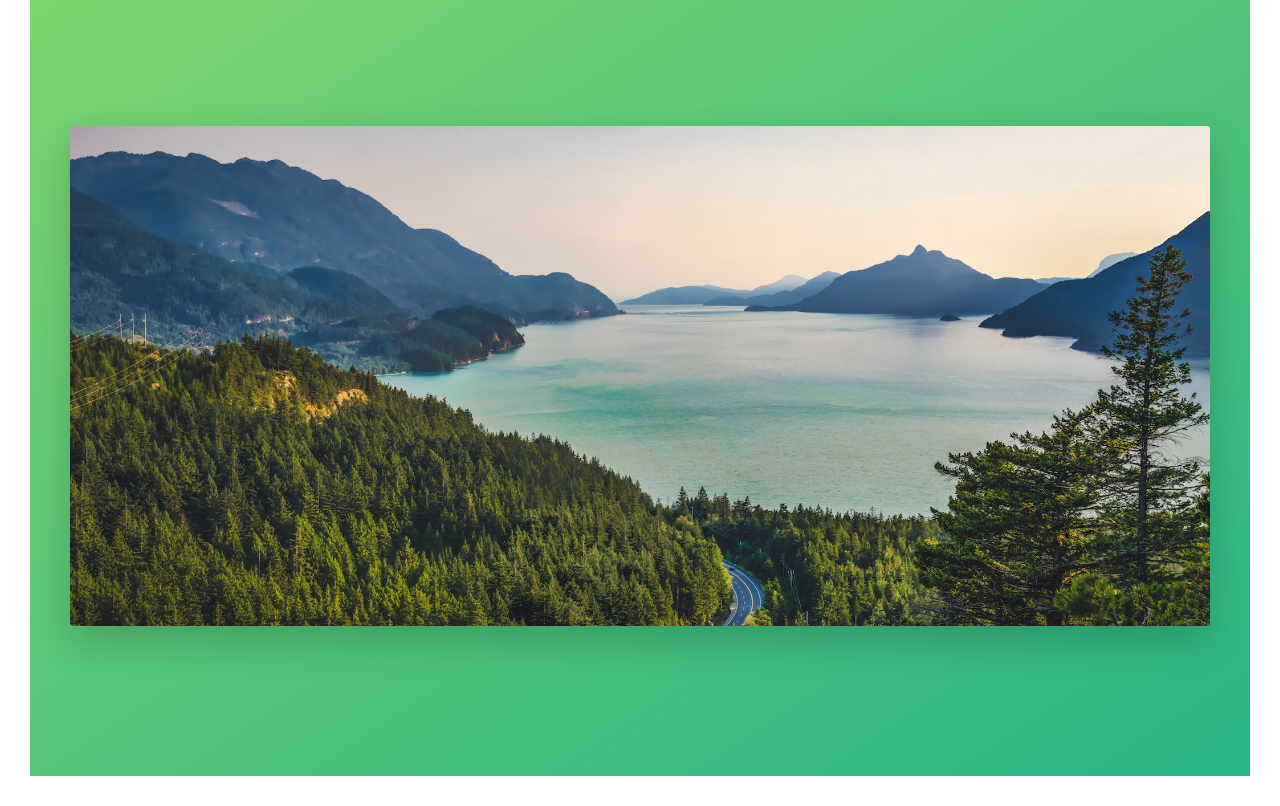
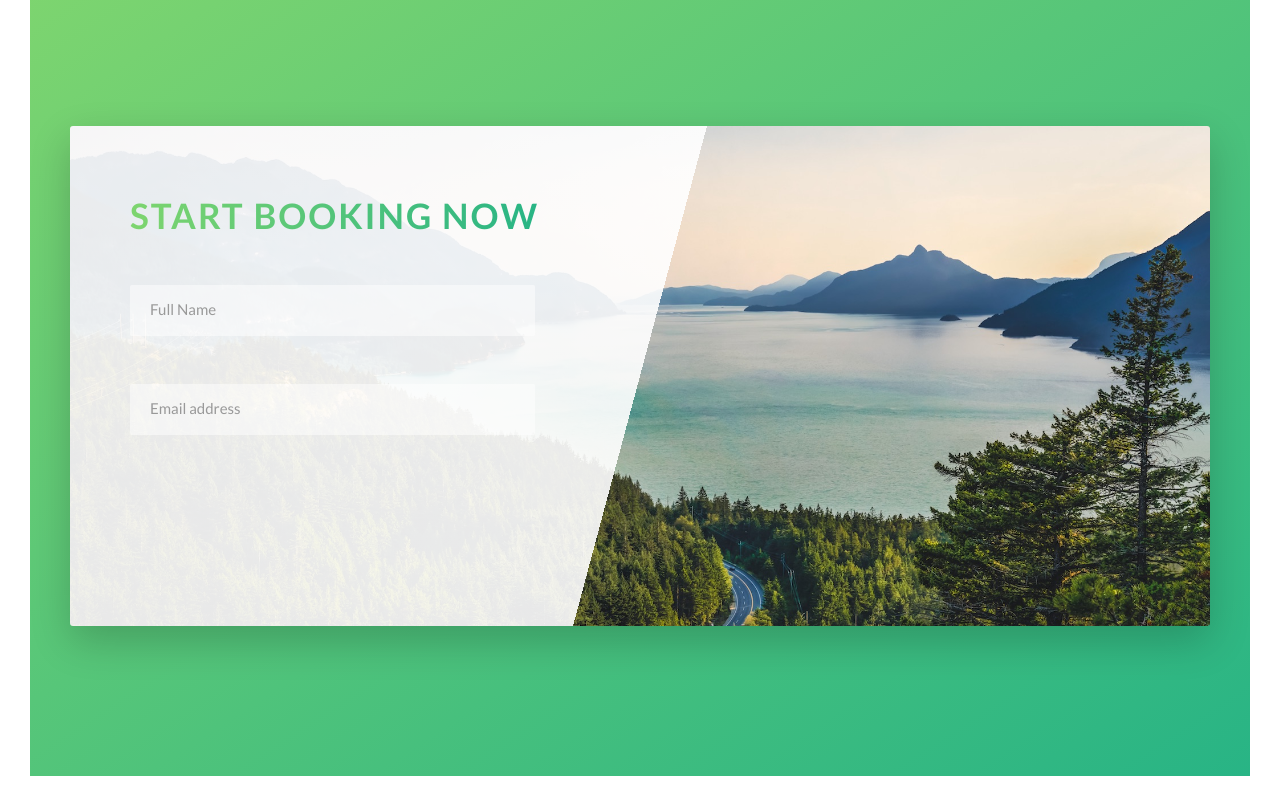
Before and after one commit to thmsbnrd/natours_sass, a website: page index.html in a window 1280 px wide. Shown: the part 4500-5306 px from the top of the page. Drawn offline with Linux system fonts and the light colour scheme.

Commit message:
added booking form inputs

```diff
--- a/index.html
+++ b/index.html
@@ -279,7 +279,23 @@
       <section class="section-book">
         <div class="row">
           <div class="book">
-
+            <div class="book__form">
+              <form action="#" class="form">
+                <div class="u-margin-bottom-medium">
+                  <h2 class="heading-secondary">
+                    Start booking now
+                  </h2>
+                </div>
+                <div class="form__group">
+                  <input type="text" class="form__input" placeholder="Full Name" id="name" required>
+                  <label for="name" class="form__label">Full Name</label>
+                </div>
+                <div class="form__group">
+                  <input type="email" class="form__input" placeholder="Email address" id="email" required>
+                  <label for="email" class="form__label">Email address</label>
+                </div>
+              </form>
+            </div>
           </div>
         </div>
       </section>
--- a/sass/abstracts/_variables.scss
+++ b/sass/abstracts/_variables.scss
@@ -13,6 +13,8 @@ $color-grey-light-1: #f7f7f7;
 $color-grey-light-2: #eee;
 
 $color-grey-dark: #777;
+$color-grey-dark-2: #999;
+
 $color-white: #fff;
 $color-black: #000;
 
--- /dev/null
+++ b/sass/components/_form.scss
@@ -0,0 +1,48 @@
+.form {
+  &__group:not(:last-child) {
+    margin-bottom: 2rem;
+  }
+
+  &__input {
+    font-size: 1.5rem;
+    font-family: inherit;
+    color: inherit;
+    padding: 1.5rem 2rem;
+    border-radius: 2px;
+    background-color: rgba($color-white, 0.5);
+    border: none;
+    border-bottom: 3px solid transparent;
+    width: 90%;
+    display: block;
+    transition: all 0.3s;
+
+    &:focus {
+      outline: none;
+      box-shadow: 0 1rem 2rem rgba($color-black, 0.1);
+      border-bottom: 3px solid $color-primary;
+
+      &:invalid {
+        border-bottom: 3px solid $color-secondary-dark;
+      }
+    }
+
+    &::-webkit-input-placeholder {
+      color: $color-grey-dark-2;
+    }
+  }
+
+  &__label {
+    font-size: 1.2rem;
+    font-weight: 700;
+    margin-left: 2rem;
+    margin-top: 0.7rem;
+    display: block;
+    transition: all 0.3s;
+  }
+
+  &__input:placeholder-shown + &__label {
+    opacity: 0;
+    visibility: hidden;
+    transform: translateY(-4rem);
+  }
+}
--- a/sass/main.scss
+++ b/sass/main.scss
@@ -7,11 +7,12 @@
 @import "base/typography";
 @import "base/utilities";
 
+@import "components/bg-video";
 @import "components/button";
-@import "components/bg-video";
 @import "components/card";
 @import "components/composition";
 @import "components/feature-box";
+@import "components/form";
 @import "components/story";
 
 @import "layout/grid";
--- a/sass/pages/_home.scss
+++ b/sass/pages/_home.scss
@@ -43,9 +43,20 @@
 }
 
 .book {
-  background-image: url(../img/nat-10.jpg);
+  background-image: linear-gradient(
+      105deg,
+      rgba($color-white, 0.9) 0%,
+      rgba($color-white, 0.9) 50%,
+      transparent 50%
+    ),
+    url(../img/nat-10.jpg);
   background-size: 100%;
   border-radius: 3px;
   box-shadow: 0 1.5rem 4rem rgba($color-black, 0.2);
   height: 50rem;
+
+  &__form {
+    width: 50%;
+    padding: 6rem;
+  }
 }
```
Also changed, not shown: css/style.css.
